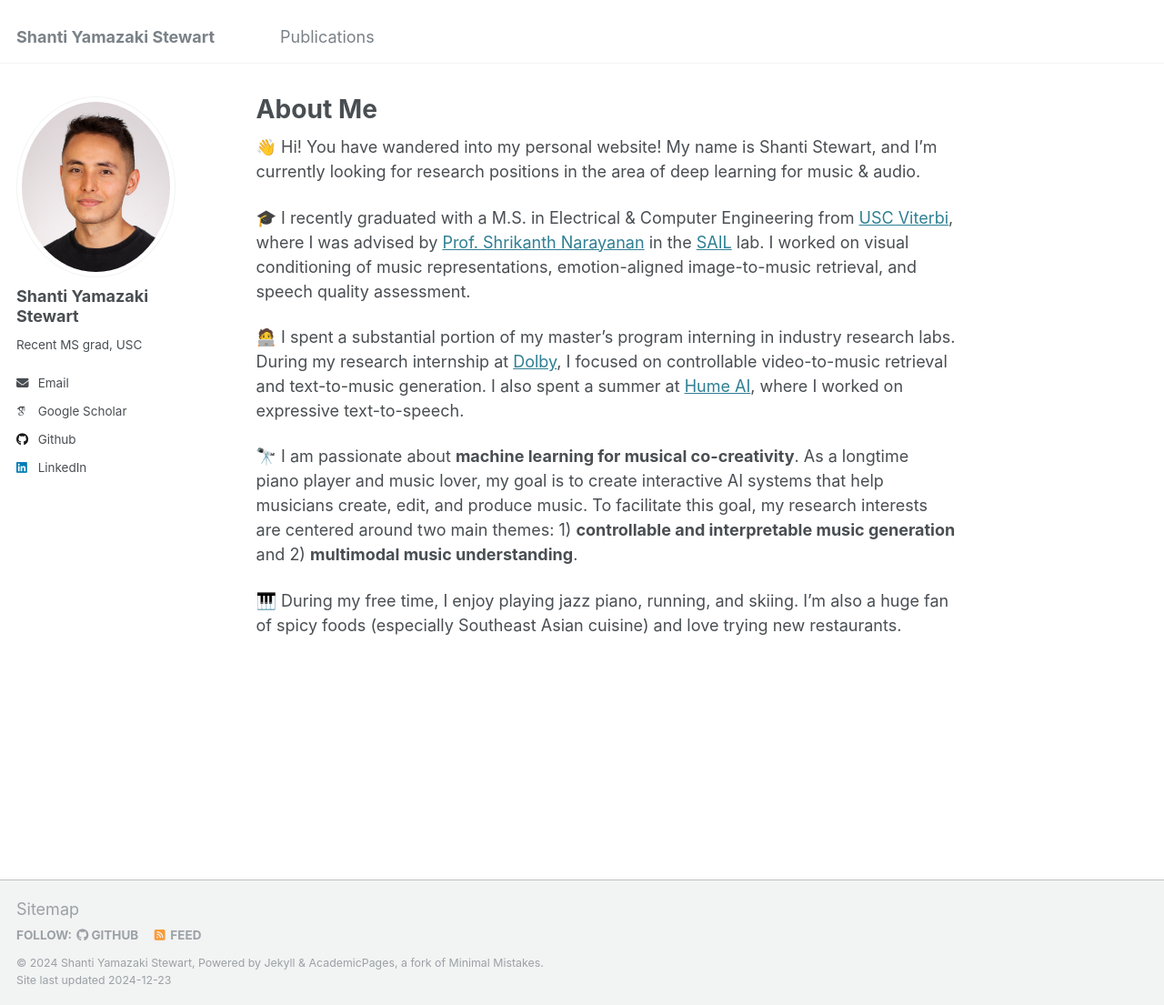
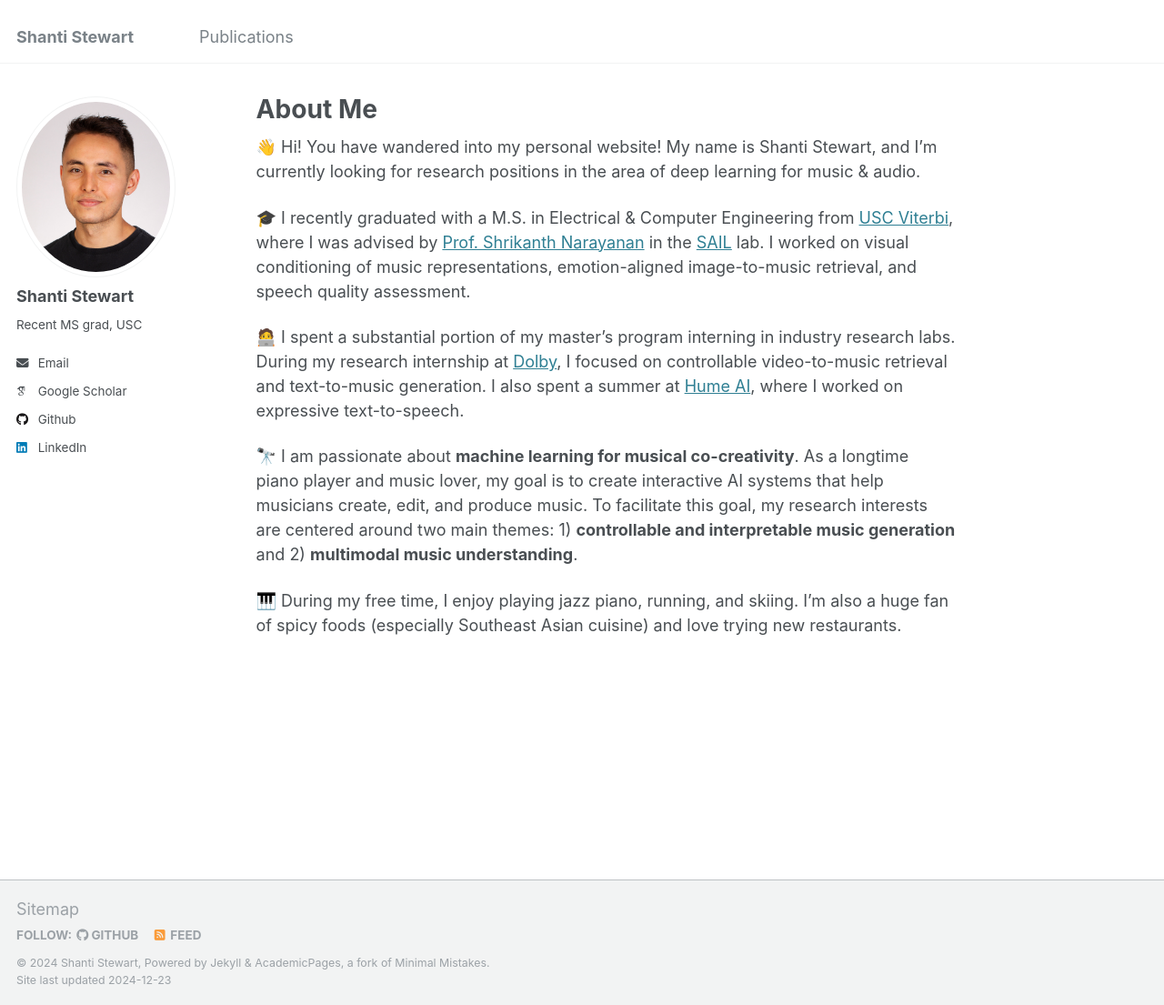
Before and after one commit to shantistewart/shantistewart.github.io, a Jekyll site: the page built from _pages/about.md, in a window 1280 px wide and 1105 px high. Shown: the whole window at 91% size. Built offline with Jekyll 4.4.1, drawn with Linux system fonts in a browser that asks for light colours; some web fonts are replaced.

Commit message:
Remove middle name.

```diff
--- a/_config.yml
+++ b/_config.yml
@@ -8,9 +8,9 @@
 
 # Basic Site Settings
 locale                   : "en-US"
-title                    : "Shanti Yamazaki Stewart"
+title                    : "Shanti Stewart"
 title_separator          : "-"
-name                     : &name "Shanti Yamazaki Stewart"
+name                     : &name "Shanti Stewart"
 description              : &description "Recent MS grad from USC"
 url                      : https://shantistewart.github.io # the base hostname & protocol for your site e.g. "https://[your GitHub username].github.io"
 baseurl                  : "" # the subpath of your site, e.g. "/blog"
@@ -22,7 +22,7 @@ repository               : "shantistewart.github.io"
 author:
   # Biographic information
   avatar           : "profile.jpg"
-  name             : "Shanti Yamazaki Stewart"
+  name             : "Shanti Stewart"
   pronouns         : # example: "she/her"
   bio              : "Recent MS grad, USC"
   location         : # "Earth"
```
